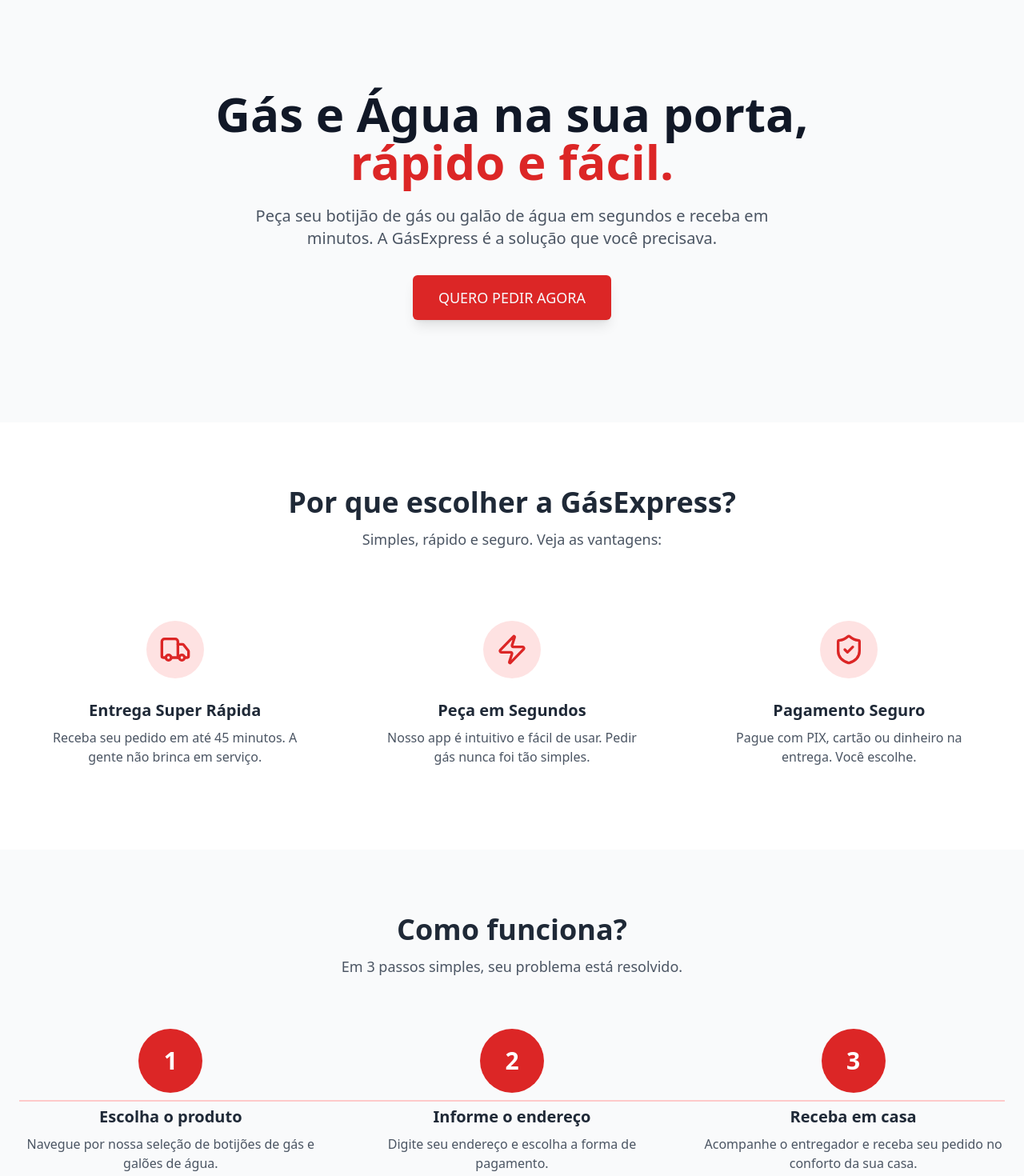
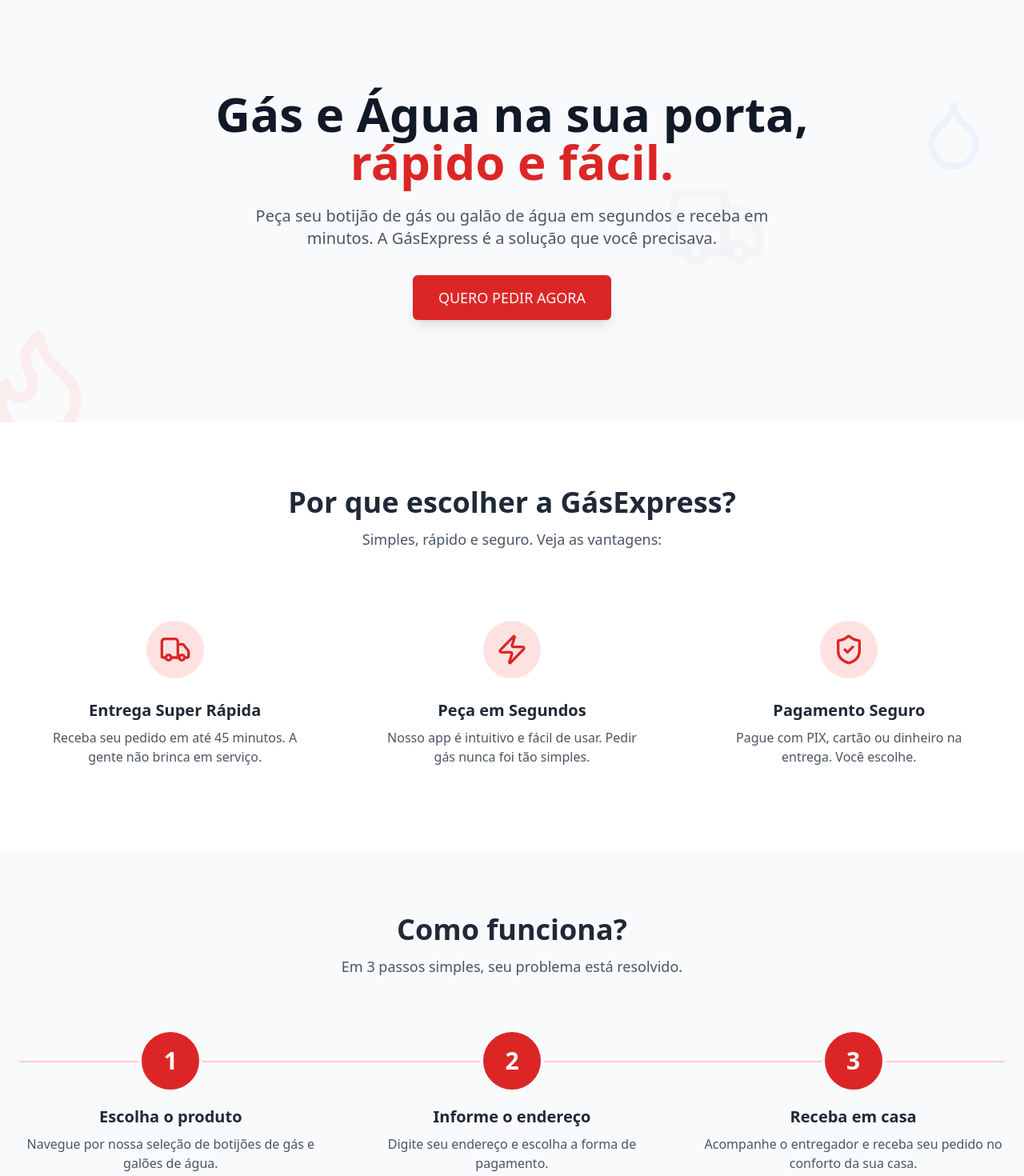
Before and after one commit to toyesterday/appdogas, a React (Vite) app: page / in a window 1280 px wide. Shown: the part 80-1550 px from the top of the page at 80% size. Built offline with nearby package versions, Linux system fonts and the light colour scheme.

Commit message:
[dyad] Adicionando mais animações à landing page - wrote 4 file(s), added react-intersection-observer package(s)

```diff
--- a/package.json
+++ b/package.json
@@ -55,6 +55,7 @@
     "react-day-picker": "^8.10.1",
     "react-dom": "^18.3.1",
     "react-hook-form": "^7.53.0",
+    "react-intersection-observer": "^9.16.0",
     "react-resizable-panels": "^2.1.3",
     "react-router-dom": "^6.26.2",
     "recharts": "^2.12.7",
--- /dev/null
+++ b/src/components/AnimatedSection.tsx
@@ -0,0 +1,38 @@
+import { ReactNode } from 'react';
+import { useInView } from 'react-intersection-observer';
+import { cn } from '@/lib/utils';
+
+interface AnimatedSectionProps {
+  children: ReactNode;
+  className?: string;
+  delay?: string;
+}
+
+const AnimatedSection = ({ children, className, delay }: AnimatedSectionProps) => {
+  const { ref, inView } = useInView({
+    triggerOnce: true,
+    threshold: 0.1,
+  });
+
+  const animationClass = inView
+    ? 'opacity-100 translate-y-0'
+    : 'opacity-0 translate-y-10';
+
+  const delayClass = delay ? `delay-[${delay}]` : '';
+
+  return (
+    <div
+      ref={ref}
+      className={cn(
+        'transition-all duration-700 ease-out',
+        animationClass,
+        delayClass,
+        className
+      )}
+    >
+      {children}
+    </div>
+  );
+};
+
+export default AnimatedSection;
--- a/src/pages/LandingPage.tsx
+++ b/src/pages/LandingPage.tsx
@@ -2,6 +2,7 @@ import { Link } from 'react-router-dom';
 import { Button } from '@/components/ui/button';
 import { Card, CardContent } from '@/components/ui/card';
 import { Zap, ShieldCheck, Star, Truck, Droplet, Flame } from 'lucide-react';
+import AnimatedSection from '@/components/AnimatedSection';
 
 const LandingPage = () => {
   return (
@@ -25,9 +26,9 @@ const LandingPage = () => {
       </header>
 
       {/* Hero Section */}
-      <section className="relative bg-gray-50">
-        <div className="container mx-auto px-6 py-24 md:py-32 text-center flex flex-col items-center">
-          <div className="animate-fade-in-up">
+      <section className="relative bg-gray-50 overflow-hidden">
+        <div className="container mx-auto px-6 py-24 md:py-32 text-center flex flex-col items-center relative z-10">
+          <AnimatedSection>
             <h1 className="text-4xl md:text-6xl font-extrabold text-gray-900 leading-tight">
               Gás e Água na sua porta,
               <br />
@@ -41,18 +42,24 @@ const LandingPage = () => {
                 <Link to="/login">QUERO PEDIR AGORA</Link>
               </Button>
             </div>
+          </AnimatedSection>
         </div>
+        <div className="absolute top-0 left-0 w-full h-full z-0">
+            <Flame className="absolute -bottom-8 -left-8 w-40 h-40 text-red-100/50 animate-pulse" />
+            <Droplet className="absolute top-1/4 right-10 w-24 h-24 text-blue-100/60 animate-pulse delay-500" />
+            <Truck className="absolute bottom-1/3 right-1/4 w-32 h-32 text-gray-200/50 animate-pulse delay-1000" />
         </div>
       </section>
 
       {/* Features Section */}
       <section className="py-20">
         <div className="container mx-auto px-6">
-          <div className="text-center mb-16">
+          <AnimatedSection className="text-center mb-16">
             <h2 className="text-3xl md:text-4xl font-bold">Por que escolher a GásExpress?</h2>
             <p className="text-gray-600 mt-3 text-lg">Simples, rápido e seguro. Veja as vantagens:</p>
-          </div>
+          </AnimatedSection>
           <div className="grid md:grid-cols-3 gap-8">
+            <AnimatedSection delay="0ms">
               <div className="text-center p-6 transform hover:-translate-y-2 transition-transform duration-300">
                 <div className="inline-block p-4 bg-red-100 rounded-full">
                   <Truck className="w-10 h-10 text-red-600" />
@@ -60,6 +67,8 @@ const LandingPage = () => {
                 <h3 className="mt-5 text-xl font-semibold">Entrega Super Rápida</h3>
                 <p className="mt-2 text-gray-600">Receba seu pedido em até 45 minutos. A gente não brinca em serviço.</p>
               </div>
+            </AnimatedSection>
+            <AnimatedSection delay="200ms">
               <div className="text-center p-6 transform hover:-translate-y-2 transition-transform duration-300">
                 <div className="inline-block p-4 bg-red-100 rounded-full">
                   <Zap className="w-10 h-10 text-red-600" />
@@ -67,6 +76,8 @@ const LandingPage = () => {
                 <h3 className="mt-5 text-xl font-semibold">Peça em Segundos</h3>
                 <p className="mt-2 text-gray-600">Nosso app é intuitivo e fácil de usar. Pedir gás nunca foi tão simples.</p>
               </div>
+            </AnimatedSection>
+            <AnimatedSection delay="400ms">
               <div className="text-center p-6 transform hover:-translate-y-2 transition-transform duration-300">
                 <div className="inline-block p-4 bg-red-100 rounded-full">
                   <ShieldCheck className="w-10 h-10 text-red-600" />
@@ -74,6 +85,7 @@ const LandingPage = () => {
                 <h3 className="mt-5 text-xl font-semibold">Pagamento Seguro</h3>
                 <p className="mt-2 text-gray-600">Pague com PIX, cartão ou dinheiro na entrega. Você escolhe.</p>
               </div>
+            </AnimatedSection>
           </div>
         </div>
       </section>
@@ -81,34 +93,34 @@ const LandingPage = () => {
       {/* How It Works Section */}
       <section className="bg-gray-50 py-20">
         <div className="container mx-auto px-6">
-          <div className="text-center mb-16">
+          <AnimatedSection className="text-center mb-16">
             <h2 className="text-3xl md:text-4xl font-bold">Como funciona?</h2>
             <p className="text-gray-600 mt-3 text-lg">Em 3 passos simples, seu problema está resolvido.</p>
-          </div>
+          </AnimatedSection>
           <div className="relative">
-            <div className="hidden md:block absolute top-1/2 left-0 w-full h-0.5 bg-red-200 -translate-y-1/2"></div>
+            <div className="hidden md:block absolute top-10 left-0 w-full h-0.5 bg-red-200"></div>
             <div className="grid md:grid-cols-3 gap-12 relative">
-              <div className="text-center">
+              <AnimatedSection delay="0ms" className="text-center">
                 <div className="relative inline-block">
-                  <div className="w-20 h-20 mx-auto flex items-center justify-center bg-red-600 text-white text-3xl font-bold rounded-full">1</div>
+                  <div className="w-20 h-20 mx-auto flex items-center justify-center bg-red-600 text-white text-3xl font-bold rounded-full border-4 border-gray-50">1</div>
                 </div>
                 <h3 className="mt-4 text-xl font-semibold">Escolha o produto</h3>
                 <p className="mt-2 text-gray-600">Navegue por nossa seleção de botijões de gás e galões de água.</p>
-              </div>
-              <div className="text-center">
+              </AnimatedSection>
+              <AnimatedSection delay="200ms" className="text-center">
                 <div className="relative inline-block">
-                  <div className="w-20 h-20 mx-auto flex items-center justify-center bg-red-600 text-white text-3xl font-bold rounded-full">2</div>
+                  <div className="w-20 h-20 mx-auto flex items-center justify-center bg-red-600 text-white text-3xl font-bold rounded-full border-4 border-gray-50">2</div>
                 </div>
                 <h3 className="mt-4 text-xl font-semibold">Informe o endereço</h3>
                 <p className="mt-2 text-gray-600">Digite seu endereço e escolha a forma de pagamento.</p>
-              </div>
-              <div className="text-center">
+              </AnimatedSection>
+              <AnimatedSection delay="400ms" className="text-center">
                 <div className="relative inline-block">
-                  <div className="w-20 h-20 mx-auto flex items-center justify-center bg-red-600 text-white text-3xl font-bold rounded-full">3</div>
+                  <div className="w-20 h-20 mx-auto flex items-center justify-center bg-red-600 text-white text-3xl font-bold rounded-full border-4 border-gray-50">3</div>
                 </div>
                 <h3 className="mt-4 text-xl font-semibold">Receba em casa</h3>
                 <p className="mt-2 text-gray-600">Acompanhe o entregador e receba seu pedido no conforto da sua casa.</p>
-              </div>
+              </AnimatedSection>
             </div>
           </div>
         </div>
@@ -117,10 +129,11 @@ const LandingPage = () => {
       {/* Products Section */}
       <section className="py-20">
         <div className="container mx-auto px-6">
-          <div className="text-center mb-16">
+          <AnimatedSection className="text-center mb-16">
             <h2 className="text-3xl md:text-4xl font-bold">Nossos Produtos Principais</h2>
-          </div>
+          </AnimatedSection>
           <div className="grid md:grid-cols-2 gap-8 max-w-4xl mx-auto">
+            <AnimatedSection delay="0ms">
               <Card className="flex flex-col sm:flex-row items-center p-6 shadow-lg hover:shadow-xl transition-shadow duration-300">
                 <img src="/images/gas-13kg.png" alt="Gás P13" className="w-28 h-28 mb-4 sm:mb-0 sm:mr-6" />
                 <div className="text-center sm:text-left">
@@ -128,6 +141,8 @@ const LandingPage = () => {
                   <p className="text-gray-600 mt-2">O botijão ideal para sua casa. Qualidade e segurança garantidas.</p>
                 </div>
               </Card>
+            </AnimatedSection>
+            <AnimatedSection delay="200ms">
               <Card className="flex flex-col sm:flex-row items-center p-6 shadow-lg hover:shadow-xl transition-shadow duration-300">
                 <img src="/images/agua.png" alt="Água Mineral" className="w-28 h-28 mb-4 sm:mb-0 sm:mr-6" />
                 <div className="text-center sm:text-left">
@@ -135,6 +150,7 @@ const LandingPage = () => {
                   <p className="text-gray-600 mt-2">Água pura e cristalina para matar sua sede. Galão retornável.</p>
                 </div>
               </Card>
+            </AnimatedSection>
           </div>
         </div>
       </section>
@@ -142,37 +158,43 @@ const LandingPage = () => {
       {/* Testimonials Section */}
       <section className="bg-gray-50 py-20">
         <div className="container mx-auto px-6">
-          <div className="text-center mb-16">
+          <AnimatedSection className="text-center mb-16">
             <h2 className="text-3xl md:text-4xl font-bold">O que nossos clientes dizem</h2>
-          </div>
+          </AnimatedSection>
           <div className="grid md:grid-cols-3 gap-8">
-            <Card className="transform hover:-translate-y-2 transition-transform duration-300">
-              <CardContent className="p-8">
+            <AnimatedSection delay="0ms">
+              <Card className="transform h-full hover:-translate-y-2 transition-transform duration-300">
+                <CardContent className="p-8 flex flex-col h-full">
                   <div className="flex mb-4">
                     {[...Array(5)].map((_, i) => <Star key={i} className="w-5 h-5 text-yellow-400 fill-current" />)}
                   </div>
-                <p className="italic text-gray-700">"Serviço incrível! Pedi e em 20 minutos o gás estava na minha porta. Salvou meu almoço de domingo!"</p>
+                  <p className="italic text-gray-700 flex-grow">"Serviço incrível! Pedi e em 20 minutos o gás estava na minha porta. Salvou meu almoço de domingo!"</p>
                   <p className="mt-6 font-semibold text-gray-900">- Maria S., Contagem</p>
                 </CardContent>
               </Card>
-            <Card className="transform hover:-translate-y-2 transition-transform duration-300">
-              <CardContent className="p-8">
+            </AnimatedSection>
+            <AnimatedSection delay="200ms">
+              <Card className="transform h-full hover:-translate-y-2 transition-transform duration-300">
+                <CardContent className="p-8 flex flex-col h-full">
                   <div className="flex mb-4">
                     {[...Array(5)].map((_, i) => <Star key={i} className="w-5 h-5 text-yellow-400 fill-current" />)}
                   </div>
-                <p className="italic text-gray-700">"Finalmente um app que funciona de verdade. Fácil de usar e a entrega é muito rápida. Recomendo!"</p>
+                  <p className="italic text-gray-700 flex-grow">"Finalmente um app que funciona de verdade. Fácil de usar e a entrega é muito rápida. Recomendo!"</p>
                   <p className="mt-6 font-semibold text-gray-900">- João P., Betim</p>
                 </CardContent>
               </Card>
-            <Card className="transform hover:-translate-y-2 transition-transform duration-300">
-              <CardContent className="p-8">
+            </AnimatedSection>
+            <AnimatedSection delay="400ms">
+              <Card className="transform h-full hover:-translate-y-2 transition-transform duration-300">
+                <CardContent className="p-8 flex flex-col h-full">
                   <div className="flex mb-4">
                     {[...Array(5)].map((_, i) => <Star key={i} className="w-5 h-5 text-yellow-400 fill-current" />)}
                   </div>
-                <p className="italic text-gray-700">"Uso toda semana para pedir água. O preço é justo e a comodidade não tem preço. App nota 10!"</p>
+                  <p className="italic text-gray-700 flex-grow">"Uso toda semana para pedir água. O preço é justo e a comodidade não tem preço. App nota 10!"</p>
                   <p className="mt-6 font-semibold text-gray-900">- Ana L., Belo Horizonte</p>
                 </CardContent>
               </Card>
+            </AnimatedSection>
           </div>
         </div>
       </section>
@@ -180,6 +202,7 @@ const LandingPage = () => {
       {/* CTA Section */}
       <section className="bg-red-600 text-white">
         <div className="container mx-auto px-6 py-20 text-center">
+          <AnimatedSection>
             <h2 className="text-3xl md:text-4xl font-bold">Pronto para fazer seu pedido?</h2>
             <p className="mt-4 text-lg max-w-2xl mx-auto">
               Chega de passar aperto. Cadastre-se agora e tenha gás e água sempre que precisar, com a rapidez que você merece.
@@ -189,6 +212,7 @@ const LandingPage = () => {
                 <Link to="/login">COMEÇAR AGORA</Link>
               </Button>
             </div>
+          </AnimatedSection>
         </div>
       </section>
 
```
Also changed, not shown: 1 other file (tests, documents, lock files or other folders). Lines whose indentation alone changed are shown as unchanged.
